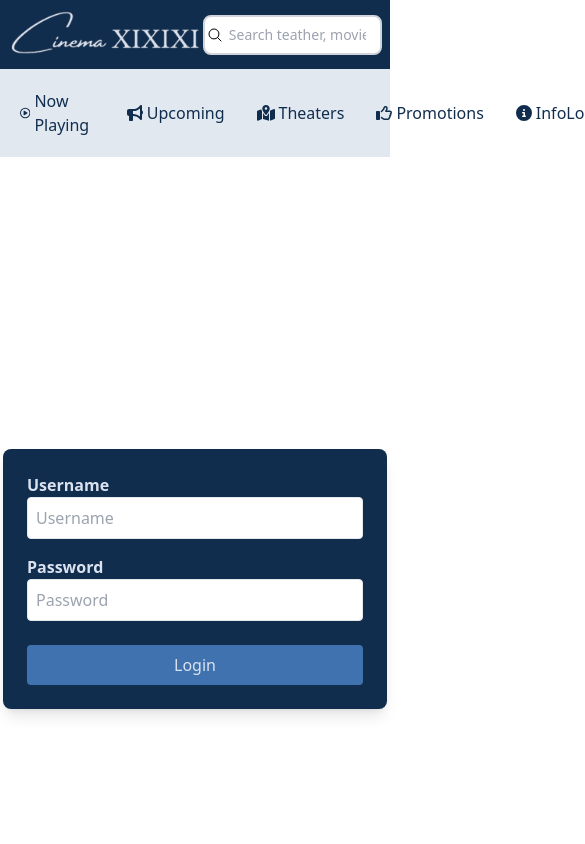
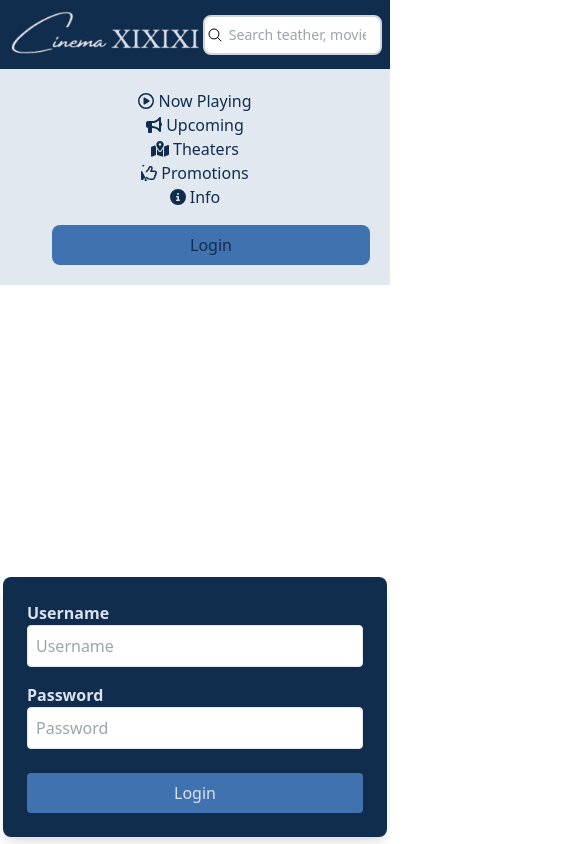
Before and after one commit to MmadIrfan/web-movie, a Next.js app: page /login in a window 390 px wide. Shown: the top 844 px of the page, 585 px wide, since content can reach past the window. Built offline with nearby package versions, Linux system fonts and the light colour scheme.

Commit message:
membuat header responsive

```diff
--- a/components/header/index.tsx
+++ b/components/header/index.tsx
@@ -1,5 +1,10 @@
 import Image from "next/image";
 import Link from "next/link";
+import { isLoggedIn, logout } from "@/components/auth";
+
+const handleLogout = () => {
+  logout();
+};
 
 export default function Header() {
   return (
@@ -40,8 +45,9 @@
         </div>
       </header>
       <nav className="p-3 bg-slate-200 sticky top-0 z-50">
-        <div className="container mx-auto flex justify-between p-2 text-birutua font-medium">
-          <ul className="flex items-center space-x-8">
+        <div className="container mx-auto flex flex-col md:flex-row justify-between p-2 text-birutua font-medium">
+          <div className="md:flex items-center space-x-8">
+            <ul className="flex flex-col md:flex-row items-center space-x-0 md:space-x-8 md:space-y-0">
               <li>
                 <Link
                   href={"/"}
@@ -97,7 +103,7 @@
                     height="1em"
                     viewBox="0 0 512 512"
                   >
-                  <path d="M323.8 34.8c-38.2-10.9-78.1 11.2-89 49.4l-5.7 20c-3.7 13-10.4 25-19.5 35l-51.3 56.4c-8.9 9.8-8.2 25 1.6 33.9s25 8.2 33.9-1.6l51.3-56.4c14.1-15.5 24.4-34 30.1-54.1l5.7-20c3.6-12.7 16.9-20.1 29.7-16.5s20.1 16.9 16.5 29.7l-5.7 20c-5.7 19.9-14.7 38.7-26.6 55.5c-5.2 7.3-5.8 16.9-1.7 24.9s12.3 13 21.3 13L448 224c8.8 0 16 7.2 16 16c0 6.8-4.3 12.7-10.4 15c-7.4 2.8-13 9-14.9 16.7s.1 15.8 5.3 21.7c2.5 2.8 4 6.5 4 10.6c0 7.8-5.6 14.3-13 15.7c-8.2 1.6-15.1 7.3-18 15.1s-1.6 16.7 3.6 23.3c2.1 2.7 3.4 6.1 3.4 9.9c0 6.7-4.2 12.6-10.2 14.9c-11.5 4.5-17.7 16.9-14.4 28.8c.4 1.3 .6 2.8 .6 4.3c0 8.8-7.2 16-16 16H286.5c-12.6 0-25-3.7-35.5-10.7l-61.7-41.1c-11-7.4-25.9-4.4-33.3 6.7s-4.4 25.9 6.7 33.3l61.7 41.1c18.4 12.3 40 18.8 62.1 18.8H384c34.7 0 62.9-27.6 64-62c14.6-11.7 24-29.7 24-50c0-4.5-.5-8.8-1.3-13c15.4-11.7 25.3-30.2 25.3-51c0-6.5-1-12.8-2.8-18.7C504.8 273.7 512 257.7 512 240c0-35.3-28.6-64-64-64l-92.3 0c4.7-10.4 8.7-21.2 11.8-32.2l5.7-20c10.9-38.2-11.2-78.1-49.4-89zM32 192c-17.7 0-32 14.3-32 32V448c0 17.7 14.3 32 32 32H96c17.7 0 32-14.3 32-32V224c0-17.7-14.3-32-32-32H32z" />
+                    <path d="M323.8 34.8c-38.2-10.9-78.1 11.2-89 49.4l-5.7 20c-3.7 13-10.4 25-19.5 35l-51.3 56.4c-8.9 9.8-8.2 25 1.6 33.9s25 8.2 33.9-1.6l51.3-56.4c14.1-15.5 24.4-34 30.1-54.1l5.7-20c3.6-12.7 16.9-20.1 29.7-16.5s20.1 16.9 16.5 29.7l-5.7 20c-5.7 19.9-14.7 38.7-26.6 55.5c-5.2 7.3-5.8 16.9-1.7 24.9s12.3 13 21.3 13L448 224c8.8 0 16 7.2 16 16c0 6.8-4.3 12.7-10.4 15c-7.4 2.8-13 9-14.9 16.7s.1 15.8 5.3 21.7c2.5 2.8 4 6.5 4 10.6c0 7.8-5.6 14.3-13 15.7c-8.2 1.6-15.1 7.3-18 15.1s-1.6 16.7 3.6 23.3c2.1 2.7 3.4 6.1 3.4 9.9c0 6.7-4.2 12.6-10.2 14.9c-11.5 4.5-17.7 16.9-14.4 28.8c.4 1.3 .6 2.8 .6 4.3c0 8.8-7.2 16-16 16H286.5c-12.6 0-25-3.7-35.5-10.7l-61.7-41.1c-11-7.4-25.9-4.4-33.3 6.7s-4.4 25.9 6.7 33.3l61.7 41.1c18.4 12.3 40-18.8 62.1 18.8H384c34.7 0 62.9-27.6 64-62c14.6-11.7 24-29.7 24-50c0-4.5-.5-8.8-1.3-13c15.4-11.7 25.3-30.2 25.3-51c0-6.5-1-12.8-2.8-18.7C504.8 273.7 512 257.7 512 240c0-35.3-28.6-64-64-64l-92.3 0c4.7-10.4 8.7-21.2 11.8-32.2l5.7-20c10.9-38.2-11.2-78.1-49.4-89zM32 192c-17.7 0-32 14.3-32 32V448c0 17.7 14.3 32 32 32H96c-13.3 0-24-10.7-24-24s10.7-24 24-24h48c13.3 0-24 10.7-24 24v88h8c13.3 0 24 10.7 24 24s-10.7 24-24 24H216c-13.3 0-24-10.7-24-24s10.7-24 24-24zm40-208a32 32 0 1 1 0 64 32 32 0 1 1 0-64z" />
                   </svg>
                   <span>Promotions</span>
                 </Link>
@@ -118,10 +124,34 @@
                 </Link>
               </li>
             </ul>
-          <div className="flex items-center space-x-4">
+            <div className="md:hidden mt-4">
+              {isLoggedIn() ? (
+                <button
+                  onClick={handleLogout}
+                  className="block text-center w-full py-2 px-4 bg-birumuda hover:bg-opacity-80 text-birutua font-medium rounded-lg"
+                >
+                  Logout
+                </button>
+              ) : (
+                <Link
+                  href={"/login"}
+                  className="block text-center w-full py-2 px-4 bg-birumuda hover:bg-opacity-80 text-birutua font-medium rounded-lg"
+                >
+                  Login
+                </Link>
+              )}
+            </div>
+          </div>
+          <div className="hidden md:flex items-center space-x-4">
+            {isLoggedIn() ? (
+              <button onClick={handleLogout} className="hover:text-birumuda">
+                Logout
+              </button>
+            ) : (
               <Link href={"/login"} className="hover:text-birumuda">
                 Login
               </Link>
+            )}
           </div>
         </div>
       </nav>
```
Lines whose indentation alone changed are shown as unchanged.
